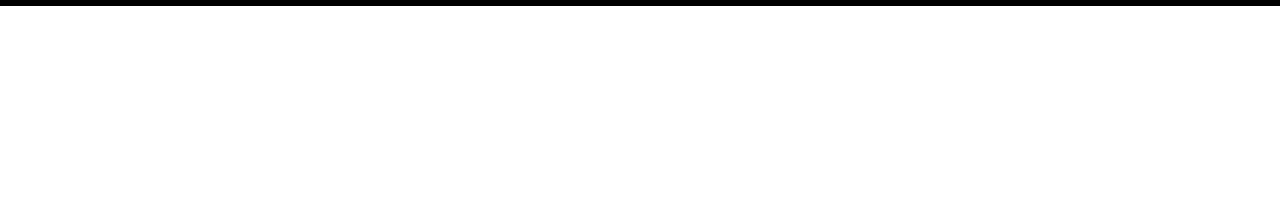
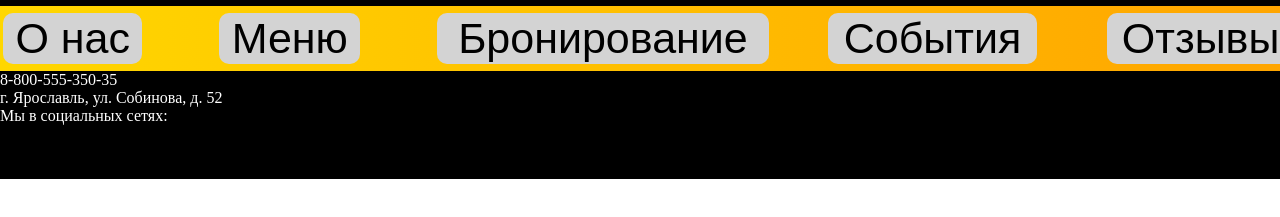
Before and after one commit to dddosha341/BlackSwan, a plain HTML site: page index.html in a window 1280 px wide. Shown: the part 137-354 px from the top of the page. Drawn offline with Linux system fonts and the light colour scheme.

Commit message:
index.html: added menu buttons and implemented footer

```diff
--- a/index.html
+++ b/index.html
@@ -25,9 +25,50 @@
             </div>
         </div>
     </div>
+    <div class="menu-buttons">
+        <div class="menu-buttons-button">
+            <button type="button">О нас</button>
+        </div>
+        <div class="menu-buttons-button">
+            <button type="button">Меню</button>
+        </div>
+        <div class="menu-buttons-button">
+            <button type="button">Бронирование</button>
+        </div>
+        <div class="menu-buttons-button">
+            <button type="button">События</button>
+        </div>
+        <div class="menu-buttons-button">
+            <button type="button">Отзывы</button>
+        </div>
+    </div>
+
+    <div class="content">
+        <!--Content of all another pages-->
+    </div>
 </body>
 
 <footer>
-
+    <div class="phone">
+        8-800-555-350-35
+    </div>
+    <div class="address">
+        г. Ярославль, ул. Собинова, д. 52
+    </div>
+    <div class="media-blocks">
+        <!--Needs adding logo-->
+        <div class="media-text">
+            Мы в социальных сетях:
+        </div>
+        <div class="media-block">
+            <img src="">
+        </div>
+        <div class="media-block">
+            <img src="">
+        </div>
+        <div class="media-block">
+            <img src="">
+        </div>
+    </div>
 </footer>
 </html>
--- a/styles/index.css
+++ b/styles/index.css
@@ -43,3 +43,32 @@ html, body {
     position: relative;
     z-index: 2;
 }
+
+.menu-buttons {
+    justify-content: center;
+    background-color: gold;
+    background: linear-gradient(to right, #FFD700, #FFA500);
+    display: flex;
+    gap: 7vw;
+}
+
+.menu-buttons-button {
+    margin-top: 7px;
+    margin-bottom: 7px;
+
+    height: 130%;
+
+    button {
+        width: 110%;
+        height: 120%;
+        border: 0px;
+        border-radius: 10px;
+        font-size: 43px;
+        background-color: lightgray;
+    }
+}
+
+footer {
+    background-color: black;
+    color: white;
+}
```
